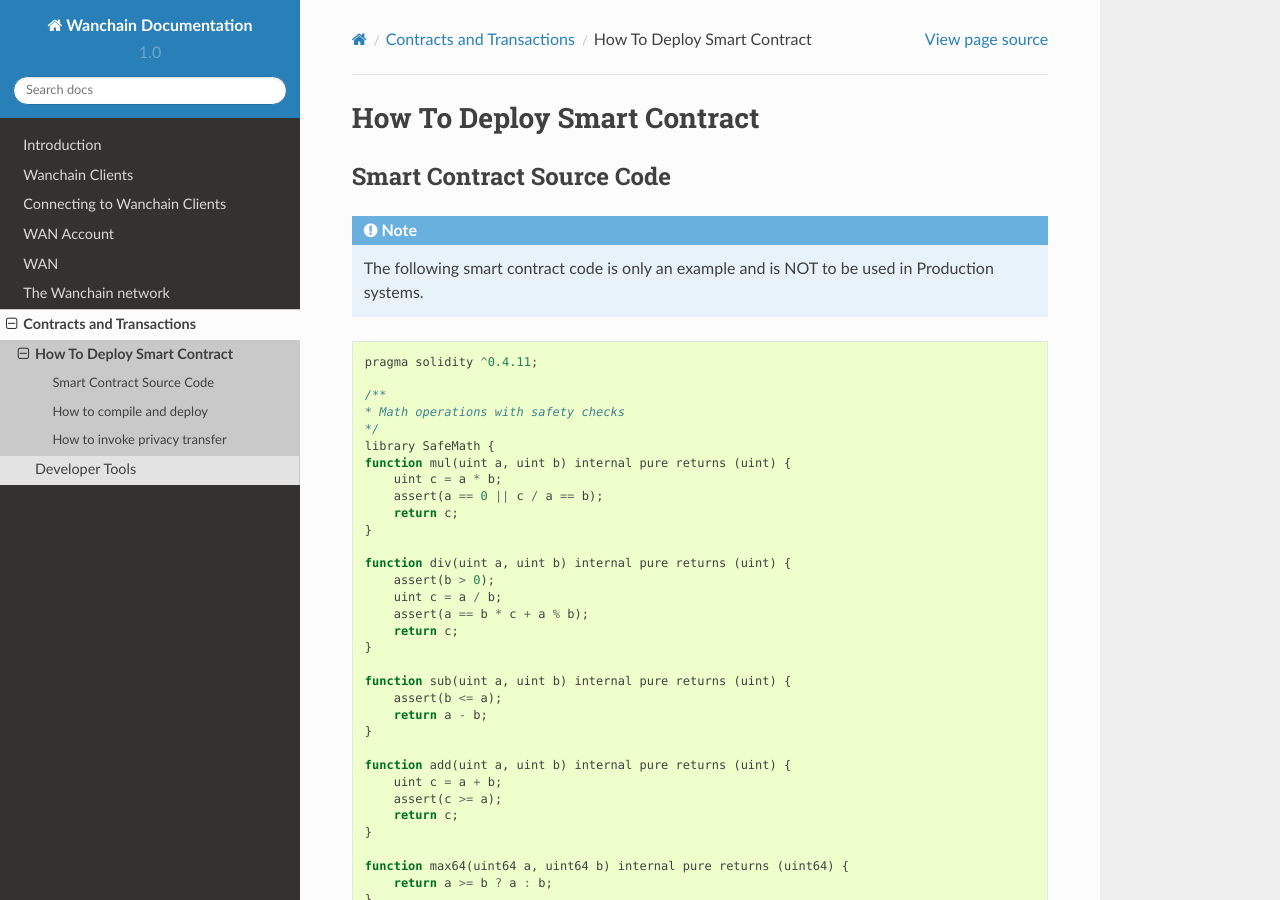
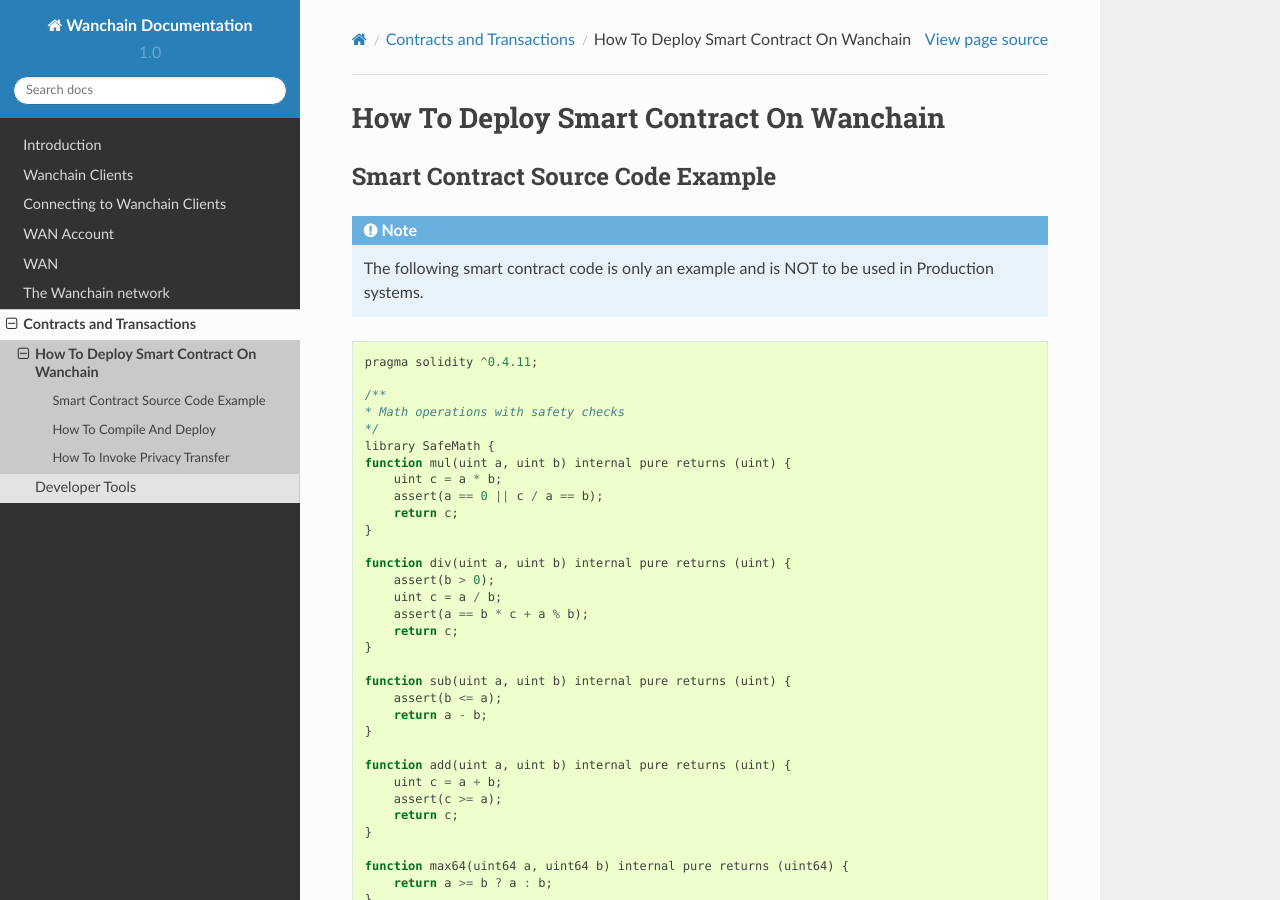
Before and after one commit to wanchain/wanchain_docs, a Sphinx documentation site: the page built from source/contracts-and-transactions/how-to-deploy-smart-contract.rst, in a window 1280 px wide and 900 px high. Built offline with Sphinx 7.4.7 and the Read the Docs theme 2.0.0, drawn with Linux system fonts in a browser that asks for light colours; some of the changed text lies outside the part shown.

Commit message:
update text

```diff
--- a/source/contracts-and-transactions/how-to-deploy-smart-contract.rst
+++ b/source/contracts-and-transactions/how-to-deploy-smart-contract.rst
@@ -1,10 +1,10 @@
 .. _How To Deploy Smart Contract:
 
 ********************************************************************************
-How To Deploy Smart Contract
+How To Deploy Smart Contract On Wanchain
 ********************************************************************************
 
-Smart Contract Source Code
+Smart Contract Source Code Example
 ================================================================================
 
 .. note:: The following smart contract code is only an example and is NOT to be used in Production systems.
@@ -191,7 +191,7 @@
 .. note:: * Privacy transaction function is "otatransfer" in the ERC20 Protocol, the contract with privacy transaction need to implement ERC20 Protocol
           * Privacy balance is stored in the map privacyBalance, function otabalanceOf can get this balance
 
-How to compile and deploy
+How To Compile And Deploy
 ================================================================================
 
 Requirement:
@@ -553,7 +553,7 @@
 
     .. note:: You can locate a demo WANCHAIN token contract and involved scripts under contracts/demo/ directory
 
-How to invoke privacy transfer
+How To Invoke Privacy Transfer
 ================================================================================
 
 After deployed above token contract on WANCHAIN,in the WANCHAIN console,you can invoke token privacy transaction according to following process:
```
